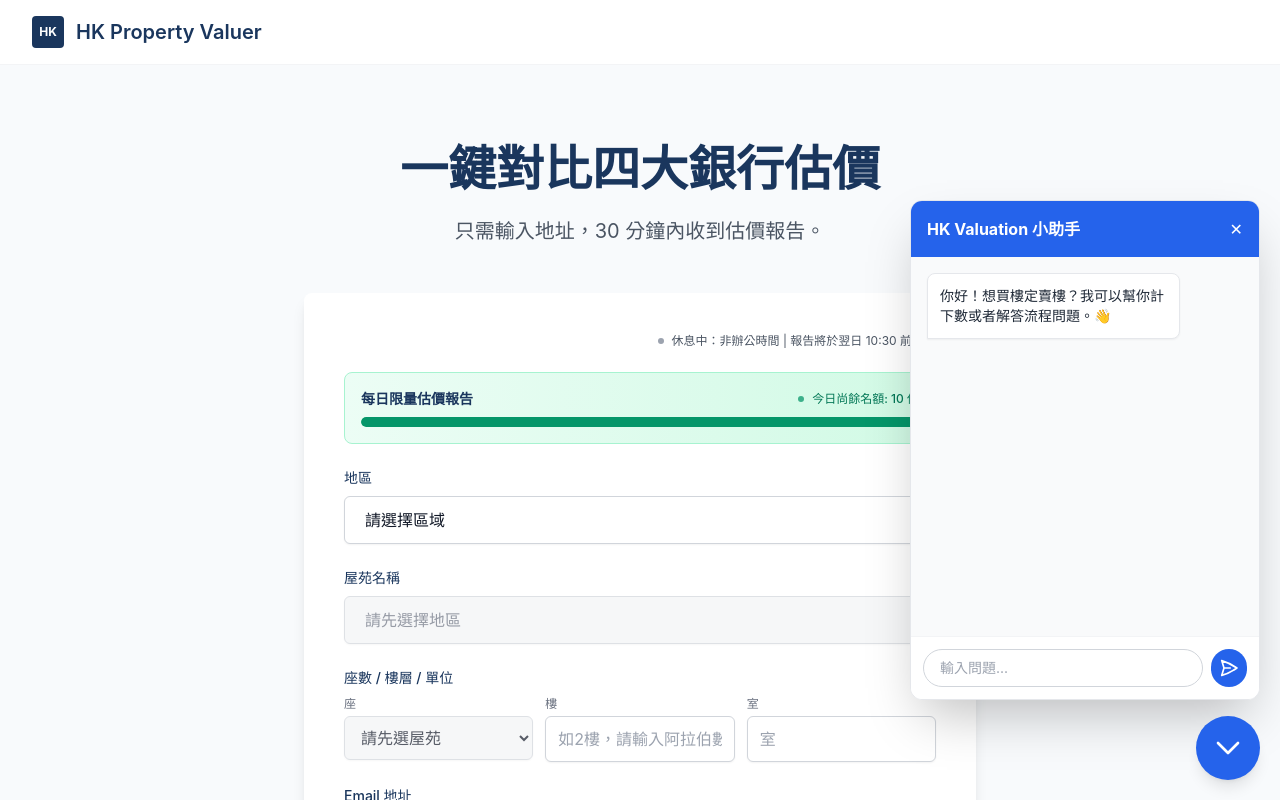
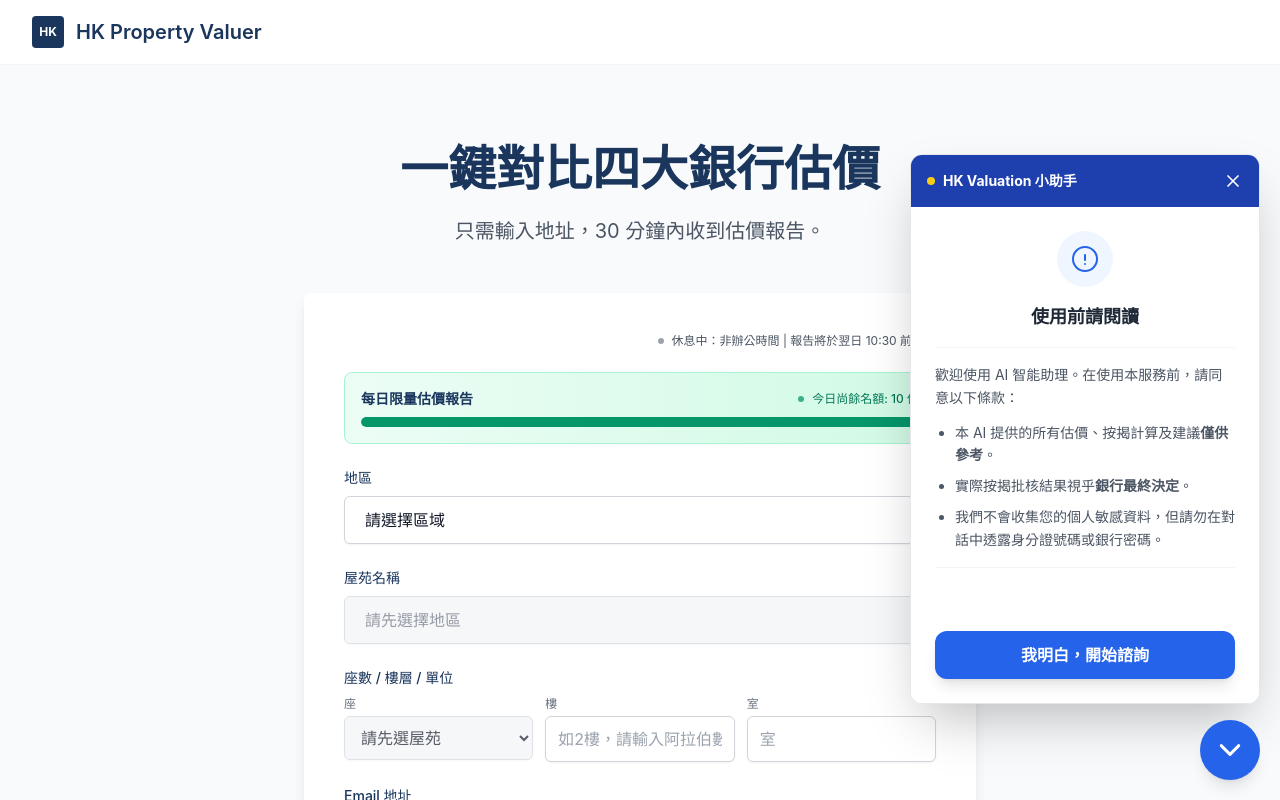
Before and after one commit to michaelmorningthrees-cpu/hk-property-valuer, a Next.js app: page / in a window 1280 px wide. Both pictures are taken after a click on the button 1228 px from the left and 748 px from the top of the page. Shown: the top 800 px of the page. Built offline with nearby package versions, Linux system fonts and the light colour scheme.

Commit message:
update add disclaimer

```diff
--- a/components/ChatWidget.js
+++ b/components/ChatWidget.js
@@ -1,9 +1,10 @@
-// components/ChatWidget.js
 import { useState, useRef, useEffect } from 'react';
 import ReactMarkdown from 'react-markdown';
 
 export default function ChatWidget() {
   const [isOpen, setIsOpen] = useState(false);
+  const [hasAgreed, setHasAgreed] = useState(false); // 新增：是否已同意狀態
+
   const [messages, setMessages] = useState([
     { role: 'model', text: '你好！想買樓定賣樓？我可以幫你計下數或者解答流程問題。👋' }
   ]);
@@ -11,13 +12,28 @@ export default function ChatWidget() {
   const [isLoading, setIsLoading] = useState(false);
   const messagesEndRef = useRef(null);
 
+  // 初始化：檢查用戶之前是否已經同意過
+  useEffect(() => {
+    const agreed = localStorage.getItem('chat_disclaimer_agreed');
+    if (agreed === 'true') {
+      setHasAgreed(true);
+    }
+  }, []);
+
   const scrollToBottom = () => {
     messagesEndRef.current?.scrollIntoView({ behavior: "smooth" });
   };
 
   useEffect(() => {
+    if (hasAgreed && isOpen) {
       scrollToBottom();
-  }, [messages, isOpen]);
+    }
+  }, [messages, isOpen, hasAgreed]);
+
+  const handleAgree = () => {
+    setHasAgreed(true);
+    localStorage.setItem('chat_disclaimer_agreed', 'true'); // 記住佢既選擇
+  };
 
   const handleSubmit = async (e) => {
     e.preventDefault();
@@ -29,7 +45,6 @@ export default function ChatWidget() {
     setIsLoading(true);
 
     try {
-      // 轉換格式以符合 Gemini API 要求
       const historyForApi = messages.map(msg => ({
         role: msg.role === 'user' ? 'user' : 'model',
         parts: [{ text: msg.text }]
@@ -58,26 +73,68 @@ export default function ChatWidget() {
   };
 
   return (
-    <div className="fixed bottom-5 right-5 z-50 flex flex-col items-end">
-      {/* 聊天視窗 */}
+    <div className="fixed bottom-5 right-5 z-50 flex flex-col items-end font-sans">
+
+      {/* 聊天視窗容器 */}
       {isOpen && (
-        <div className="mb-4 w-[350px] h-[500px] bg-white rounded-xl shadow-2xl border border-gray-200 flex flex-col overflow-hidden animate-fade-in-up">
-          {/* Header */}
-          <div className="bg-blue-600 p-4 text-white flex justify-between items-center">
-            <h3 className="font-bold">HK Valuation 小助手</h3>
-            <button onClick={() => setIsOpen(false)} className="text-white hover:text-gray-200">
-              ✕
+        <div className="mb-4 w-[350px] h-[550px] bg-white rounded-xl shadow-2xl border border-gray-200 flex flex-col overflow-hidden animate-fade-in-up">
+
+          {/* Header (標題欄 - 無論是否同意都會顯示) */}
+          <div className="bg-blue-800 p-4 text-white flex justify-between items-center shadow-md shrink-0">
+            <div className="flex items-center gap-2">
+              <div className={`w-2 h-2 rounded-full ${hasAgreed ? 'bg-green-400 animate-pulse' : 'bg-yellow-400'}`}></div>
+              <h3 className="font-bold text-sm">HK Valuation 小助手</h3>
+            </div>
+            <button onClick={() => setIsOpen(false)} className="text-white hover:text-gray-200 transition-colors">
+              <svg xmlns="http://www.w3.org/2000/svg" fill="none" viewBox="0 0 24 24" strokeWidth={2} stroke="currentColor" className="w-5 h-5">
+                <path strokeLinecap="round" strokeLinejoin="round" d="M6 18L18 6M6 6l12 12" />
+              </svg>
             </button>
           </div>
 
+          {/* 內容區域：根據 hasAgreed 切換顯示 */}
+          {!hasAgreed ? (
+            // === 頁面 A: 免責聲明同意頁 ===
+            <div className="flex-1 flex flex-col p-6 bg-white overflow-y-auto">
+              <div className="flex-1">
+                <div className="flex justify-center mb-4">
+                  <div className="p-3 bg-blue-50 rounded-full">
+                    <svg xmlns="http://www.w3.org/2000/svg" fill="none" viewBox="0 0 24 24" strokeWidth={1.5} stroke="currentColor" className="w-8 h-8 text-blue-600">
+                      <path strokeLinecap="round" strokeLinejoin="round" d="M12 9v3.75m9-.75a9 9 0 11-18 0 9 9 0 0118 0zm-9 3.75h.008v.008H12v-.008z" />
+                    </svg>
+                  </div>
+                </div>
+
+                <h4 className="text-lg font-bold text-gray-800 mb-4 text-center">使用前請閱讀</h4>
+
+                <div className="text-sm text-gray-600 space-y-3 leading-relaxed border-t border-b border-gray-100 py-4 my-2">
+                  <p>歡迎使用 AI 智能助理。在使用本服務前，請同意以下條款：</p>
+                  <ul className="list-disc pl-5 space-y-2">
+                    <li>本 AI 提供的所有估價、按揭計算及建議<strong>僅供參考</strong>。</li>
+                    <li>實際按揭批核結果視乎<strong>銀行最終決定</strong>。</li>
+                    <li>我們不會收集您的個人敏感資料，但請勿在對話中透露身分證號碼或銀行密碼。</li>
+                  </ul>
+                </div>
+              </div>
+
+              <button
+                onClick={handleAgree}
+                className="w-full bg-blue-600 text-white font-bold py-3 px-4 rounded-xl hover:bg-blue-700 active:scale-95 transition-all shadow-lg mt-4"
+              >
+                我明白，開始諮詢
+              </button>
+            </div>
+          ) : (
+            // === 頁面 B: 聊天介面 (原本的 Code) ===
+            <>
               {/* Messages Area */}
               <div className="flex-1 overflow-y-auto p-4 space-y-4 bg-gray-50">
                 {messages.map((msg, idx) => (
                   <div key={idx} className={`flex ${msg.role === 'user' ? 'justify-end' : 'justify-start'}`}>
-                <div className={`max-w-[80%] p-3 rounded-lg text-sm ${
+                    <div className={`max-w-[85%] p-3 rounded-2xl text-sm shadow-sm leading-relaxed ${
                       msg.role === 'user'
                         ? 'bg-blue-600 text-white rounded-br-none'
-                    : 'bg-white text-gray-800 border border-gray-200 rounded-bl-none shadow-sm'
+                        : 'bg-white text-gray-800 border border-gray-100 rounded-bl-none'
                     }`}>
                       <ReactMarkdown>{msg.text}</ReactMarkdown>
                     </div>
@@ -85,8 +142,10 @@ export default function ChatWidget() {
                 ))}
                 {isLoading && (
                   <div className="flex justify-start">
-                <div className="bg-gray-200 p-3 rounded-lg rounded-bl-none text-xs text-gray-500 animate-pulse">
-                  正在輸入...
+                    <div className="bg-white border border-gray-100 p-3 rounded-2xl rounded-bl-none text-xs text-gray-500 shadow-sm flex items-center gap-1">
+                      <span className="w-1.5 h-1.5 bg-gray-400 rounded-full animate-bounce" style={{ animationDelay: '0ms' }}></span>
+                      <span className="w-1.5 h-1.5 bg-gray-400 rounded-full animate-bounce" style={{ animationDelay: '150ms' }}></span>
+                      <span className="w-1.5 h-1.5 bg-gray-400 rounded-full animate-bounce" style={{ animationDelay: '300ms' }}></span>
                     </div>
                   </div>
                 )}
@@ -94,40 +153,56 @@ export default function ChatWidget() {
               </div>
 
               {/* Input Area */}
-          <form onSubmit={handleSubmit} className="p-3 bg-white border-t border-gray-100 flex gap-2">
+              <form onSubmit={handleSubmit} className="p-3 bg-white border-t border-gray-100 flex gap-2 items-center shrink-0">
                 <input
                   type="text"
                   value={input}
                   onChange={(e) => setInput(e.target.value)}
-              placeholder="輸入問題..."
-              className="flex-1 border border-gray-300 rounded-full px-4 py-2 text-sm focus:outline-none focus:border-blue-500 text-black"
+                  placeholder="輸入問題 (例如：印花稅點計?)"
+                  className="flex-1 bg-gray-50 border border-gray-200 rounded-full px-4 py-2 text-sm focus:outline-none focus:border-blue-500 focus:ring-1 focus:ring-blue-500 text-gray-800 transition-all placeholder:text-gray-400"
                 />
                 <button
                   type="submit"
-              disabled={isLoading}
-              className="bg-blue-600 text-white rounded-full p-2 hover:bg-blue-700 disabled:bg-gray-400"
+                  disabled={isLoading || !input.trim()}
+                  className="bg-blue-600 text-white rounded-full p-2.5 hover:bg-blue-700 disabled:bg-gray-300 disabled:cursor-not-allowed transition-colors shadow-sm"
                 >
-              <svg xmlns="http://www.w3.org/2000/svg" fill="none" viewBox="0 0 24 24" strokeWidth={2} stroke="currentColor" className="w-5 h-5">
+                  <svg xmlns="http://www.w3.org/2000/svg" fill="none" viewBox="0 0 24 24" strokeWidth={2} stroke="currentColor" className="w-4 h-4">
                     <path strokeLinecap="round" strokeLinejoin="round" d="M6 12L3.269 3.126A59.768 59.768 0 0121.485 12 59.77 59.77 0 013.27 20.876L5.999 12zm0 0h7.5" />
                   </svg>
                 </button>
               </form>
+
+              {/* 底部簡易免責聲明 */}
+              <div className="bg-gray-50 p-1.5 text-center border-t border-gray-100 shrink-0">
+                <p className="text-[10px] text-gray-400 leading-tight">
+                  資訊僅供參考，實際結果以銀行為準。
+                </p>
+              </div>
+            </>
+          )}
+
         </div>
       )}
 
-      {/* 開關按鈕 (Bubble) */}
+      {/* 開關按鈕 (Bubble) - 維持不變 */}
       <button
         onClick={() => setIsOpen(!isOpen)}
-        className="bg-blue-600 hover:bg-blue-700 text-white p-4 rounded-full shadow-lg transition-transform hover:scale-110 flex items-center justify-center"
+        className="group bg-blue-600 hover:bg-blue-700 text-white p-4 rounded-full shadow-lg transition-all hover:scale-105 active:scale-95 flex items-center justify-center z-50"
       >
         {isOpen ? (
-          <svg xmlns="http://www.w3.org/2000/svg" fill="none" viewBox="0 0 24 24" strokeWidth={2} stroke="currentColor" className="w-8 h-8">
+          <svg xmlns="http://www.w3.org/2000/svg" fill="none" viewBox="0 0 24 24" strokeWidth={2.5} stroke="currentColor" className="w-7 h-7">
             <path strokeLinecap="round" strokeLinejoin="round" d="M19.5 8.25l-7.5 7.5-7.5-7.5" />
           </svg>
         ) : (
-          <svg xmlns="http://www.w3.org/2000/svg" fill="none" viewBox="0 0 24 24" strokeWidth={2} stroke="currentColor" className="w-8 h-8">
+          <div className="relative">
+             <svg xmlns="http://www.w3.org/2000/svg" fill="none" viewBox="0 0 24 24" strokeWidth={2} stroke="currentColor" className="w-7 h-7">
               <path strokeLinecap="round" strokeLinejoin="round" d="M8.625 12a.375.375 0 11-.75 0 .375.375 0 01.75 0zm0 0H8.25m4.125 0a.375.375 0 11-.75 0 .375.375 0 01.75 0zm0 0H12m4.125 0a.375.375 0 11-.75 0 .375.375 0 01.75 0zm0 0h-.375M21 12c0 4.556-4.03 8.25-9 8.25a9.764 9.764 0 01-2.555-.337A5.972 5.972 0 015.41 20.97a5.969 5.969 0 01-.474-.065 4.48 4.48 0 00.978-2.025c.09-.457-.133-.901-.467-1.226C3.93 16.178 3 14.189 3 12c0-4.556 4.03-8.25 9-8.25s9 3.694 9 8.25z" />
             </svg>
+            <span className="absolute -top-1 -right-1 flex h-3 w-3">
+              <span className="animate-ping absolute inline-flex h-full w-full rounded-full bg-red-400 opacity-75"></span>
+              <span className="relative inline-flex rounded-full h-3 w-3 bg-red-500"></span>
+            </span>
+          </div>
         )}
       </button>
     </div>
```
Lines whose indentation alone changed are shown as unchanged.
